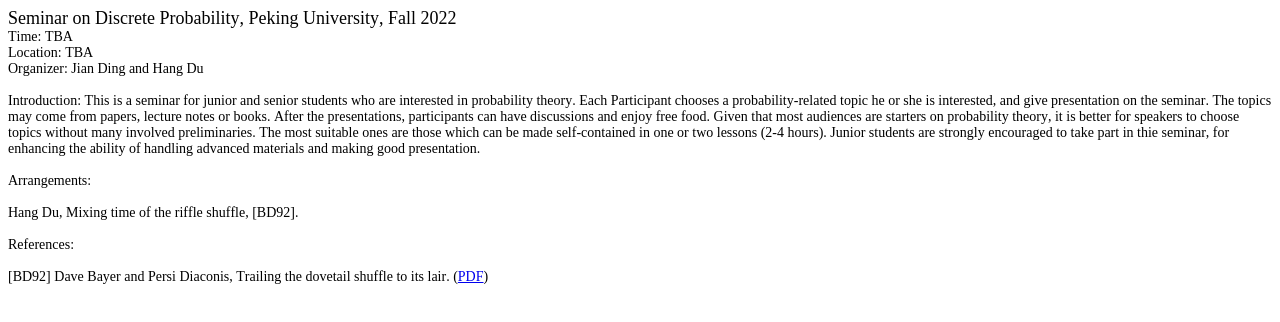
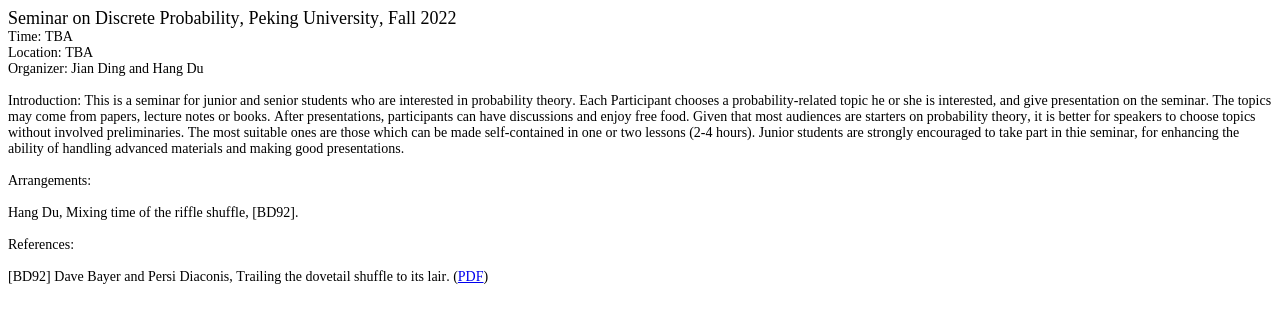
Before and after one commit to HangDu2000/Seminar2022, a plain HTML site: page index.html in a window 1280 px wide. Drawn offline with Linux system fonts and the light colour scheme.

Commit message:
Update index.html

```diff
--- a/index.html
+++ b/index.html
@@ -25,10 +25,10 @@
 <p class="p2"><span class="s1"><br>
 <p class="p2"><span class="s1">Introduction: This is a seminar for junior and senior students who are interested in probability theory.
 Each Participant chooses a probability-related topic he or she is interested, and give presentation on the seminar.
-The topics may come from papers, lecture notes or books. After the presentations, participants can have discussions and enjoy free food.
+The topics may come from papers, lecture notes or books. After presentations, participants can have discussions and enjoy free food.
 Given that most audiences are starters on probability theory, it is better for speakers to choose topics
-  without many involved preliminaries. The most suitable ones are those which can be made self-contained in one or two lessons (2-4 hours). Junior students
-  are strongly encouraged to take part in thie seminar, for enhancing the ability of handling advanced materials and making good presentation.<br>
+  without involved preliminaries. The most suitable ones are those which can be made self-contained in one or two lessons (2-4 hours). Junior students
+  are strongly encouraged to take part in thie seminar, for enhancing the ability of handling advanced materials and making good presentations.<br>
 <p class="p2"><span class="s1"><br>
 <p class="p2"><span class="s1">Arrangements:<br>
 <p class="p2"><span class="s1"><br>
```
